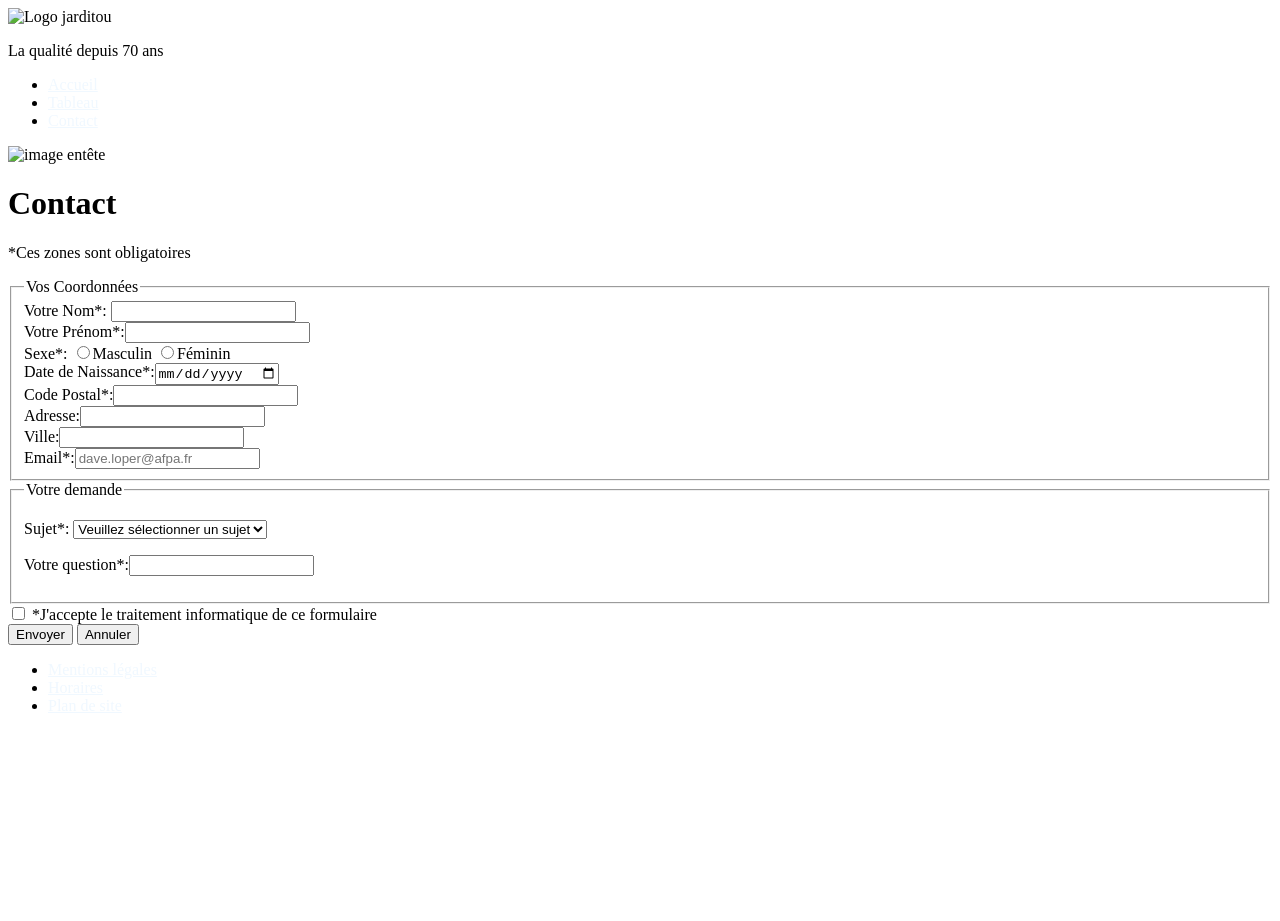
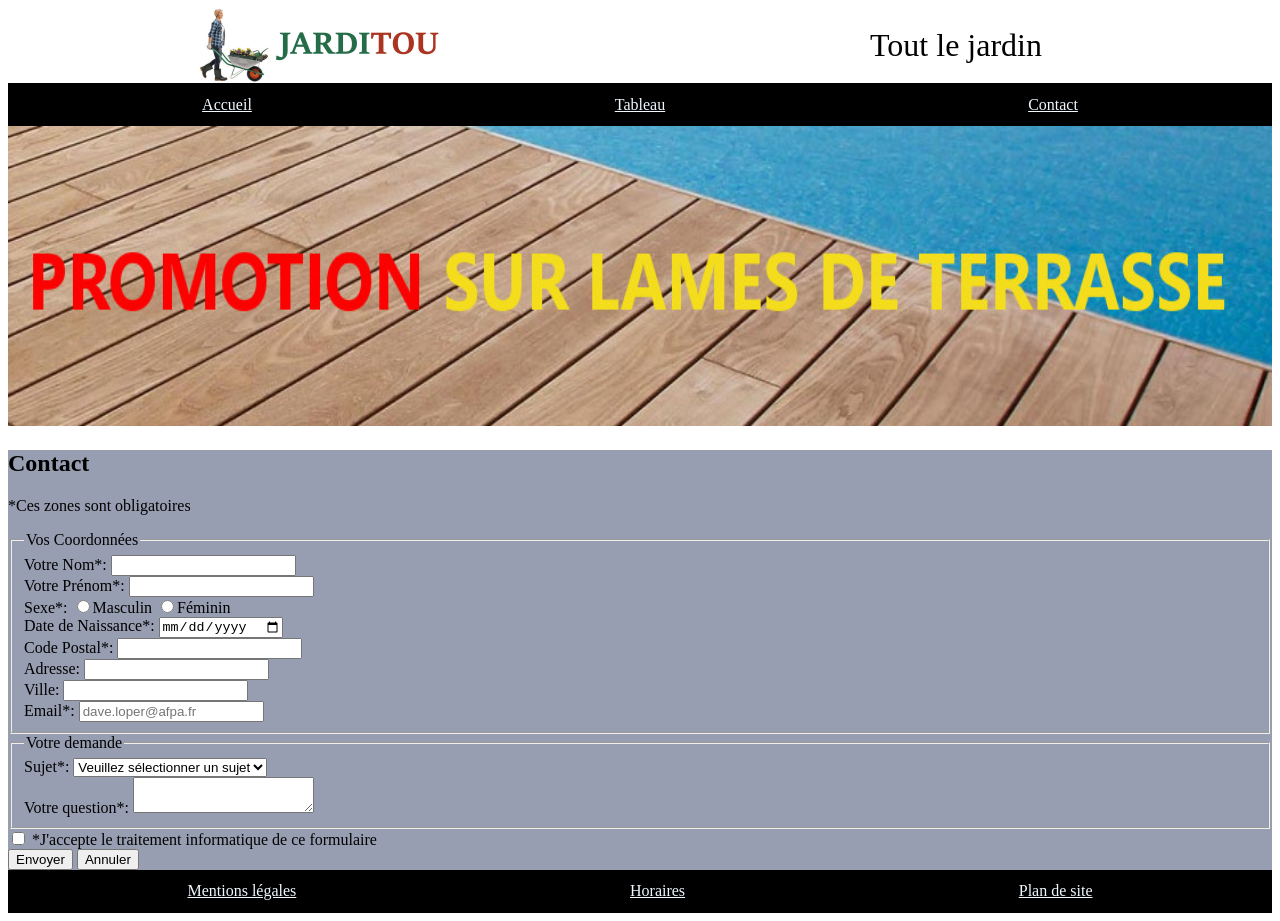
Before and after one commit to Bignon12/JARDITOU, a plain HTML site: page contact.html in a window 1280 px wide. Before the commit the page ends 800 px from the top, so only its background shows below. Drawn offline with Linux system fonts and the light colour scheme; files that its build step writes are made by us from their sources.

Commit message:
Modif 110923

```diff
--- a/Assets/css/style.css
+++ b/Assets/css/style.css
@@ -5,6 +5,7 @@
 
 .entete {
     display: flex;
+    align-items: center;
 }
 .entete2 {
     display: flex;
@@ -15,6 +16,17 @@
 
 .box {
     width: 50%;
+    height: auto;
+    display: flex;
+    justify-content: space-evenly;
+
+}
+
+
+span {
+
+    font-size: 2em;
+
 }
 
 a {
@@ -22,6 +34,7 @@ a {
 }
 .box2 {
     width: 100%;
+    height: 300px;
 
 }
 .global {
@@ -30,12 +43,39 @@ a {
     display: flex;
 }
 section {
-    width: 70%;
+    width: auto;
     height: auto;
     justify-content: start;
+    font-size: 14;
+    background-color: rgb(151, 158, 177);
+    font-family: 'Trebuchet MS' sans-serif, sans-serif;
 }
 .droite {
     width: 30%;
     height: auto;
     background-color:grey ;
+
+
 }
+@media screen and (max-width: 768px)
+{
+    h1, h2 {
+       font-style: italic;
+    }
+
+    aside {
+        display: none;
+    }
+
+    section {
+        width: 100%;
+    }
+
+    html {
+        font-size: 75%;
+    }
+
+    .entete2 {
+        flex-direction: column;
+    }
+}
--- a/contact.html
+++ b/contact.html
@@ -2,19 +2,22 @@
 <html lang="fr">
 <head>
     <meta charset="UTF-8">
-    <meta name="viewport" content="width=device-width, initial-scale=1.0">
+    <meta name="viewport" content="width=device-width, initial-scale=1.0, shrink-to-fit-no">
     <title>Formulaire Jarditou</title>
-    <link rel="stylesheet" href="css/style.css">
+    <link rel="stylesheet" href="Assets/css/style.css">
 </head>
 <body>
-    <img src="jarditou_logo.jpg" title="Logo jarditou">
-    <p>La qualité depuis 70 ans</p>
-    <ul>
-      <li><a href="index.html" title="cliquez ici">Accueil</a></li>
-      <li><a href="tableau.html" title="cliquez ici">Tableau</a></li>
-      <li><a href="contact.html" title="cliquez ici">Contact</a></li>
-    </ul>
-    <p><img src="promotion.jpg" title="image entête"></p>
+    <header class="entete">
+        <div class="box"><img src="Assets/img/jarditou_logo.jpg" title="Logo jarditou" alt="logo jarditou" width="250px"></div>
+        <div class="box"><span>Tout le jardin</span></div>
+    </header>
+    <nav class="entete2">
+        <a href="index.html" title="cliquez ici">Accueil</a>
+        <a href="tableau.html" title="cliquez ici">Tableau</a>
+        <a href="contact.html" title="cliquez ici">Contact</a>
+    </nav>
+    <a href="#"><img class="box2" src="Assets/img/promotion.jpg" title="image entete" alt="image entete"></a>
+    <section>
         <h1>Contact</h1>
         <p>*Ces zones sont obligatoires</p>
         <form action="http://bienvu.net/script.php" method="post">
@@ -22,39 +25,45 @@
                 <legend>Vos Coordonnées</legend>
                 <label for="nom">Votre Nom*:</label>
                     <input type="text" name="nom" id="nom" required><br>
-            <label for="prenom">Votre Prénom*:</label><input type="text" name="prenom" id="prenom" required><br>
+                <label for="prenom">Votre Prénom*:</label>
+                    <input type="text" name="prenom" id="prenom" required><br>
                 <label for="sexe">Sexe*:</label>
                     <input type="radio" name="sexe" value="masculin" id="sexe">Masculin
                     <input type="radio" name="sexe" value="feminin">Féminin<br>
-            <label for="date">Date de Naissance*:</label><input type="date" name="ddn" id="date" required><br>
-            <label for="codepostal">Code Postal*:</label><input type="text" name="codepostal" id="codepostal" required><br>
-            <label for="adresse">Adresse:</label><input type="text" name="adresse" id="adresse"><br>
-            <label for="ville">Ville:</label><input type="text" name="ville" id="ville"><br>
-            <label for="email">Email*:</label><input type="text" name="email" id="email" placeholder="dave.loper@afpa.fr" required><br>
+                <label for="ddn">Date de Naissance*:</label>
+                    <input type="date" name="ddn" id="ddn" required><br>
+                <label for="codepostal">Code Postal*:</label>
+                    <input type="text" name="codepostal" id="codepostal" required><br>
+                <label for="adresse">Adresse:</label>
+                    <input type="text" name="adresse" id="adresse"><br>
+                <label for="ville">Ville:</label>
+                    <input type="text" name="ville" id="ville"><br>
+                <label for="email">Email*:</label>
+                    <input type="text" name="email" id="email" placeholder="dave.loper@afpa.fr" required><br>
             </fieldset>
             <fieldset>
                 <legend>Votre demande</legend>
-            <p><label for="sujet">Sujet*:</label>
+                <label for="sujet">Sujet*:</label>
                 <select id="sujet" required>
-                <option value="" selected>Veuillez sélectionner un sujet</option>
+                    <option value="" selected disabled>Veuillez sélectionner un sujet</option>
                     <option value="mescommandes">Mes commandes</option>
                     <option value="questionsurunproduit">Question sur un produit</option>
                     <option value="reclamation">Réclamation</option>
                     <option value="autres">Autres</option>
-            </select>
-            <p><label for="votrequestion">Votre question*:</label><input type="text" name="votrequestion" id="votrequestion" required><br>
+                </select><br>
+                <label for="votrequestion">Votre question*:</label>
+                    <textarea name="votrequestion" id="votrequestion" required></textarea>
             </fieldset>
+        </form>
                 <input type="checkbox" required>
                     <label>*J'accepte le traitement informatique de ce formulaire</label><br>
                 <input type="submit" value="Envoyer">
-            <input type="submit" value="Annuler">
-    </form>
-    <footer>
-        <ul>
-        <li><a href="page2.html" title="cliquez ici">Mentions légales</a></li>
-        <li><a href="page2.html" title="cliquez ici">Horaires</a></li>
-        <li><a href="page2.html" title="cliquez ici">Plan de site</a></li>
-        </ul>
+                <input type="reset" value="Annuler">
+    </section>
+    <footer class="entete2">
+        <a href="#" title="cliquez ici">Mentions légales</a>
+        <a href="#" title="cliquez ici">Horaires</a>
+        <a href="#" title="cliquez ici">Plan de site</a>
     </footer>
 </body>
 </html>
```
Also changed, not shown: index.html (+14 -8 lines), tableau.html (+25 -23 lines). Lines whose indentation alone changed are shown as unchanged.
